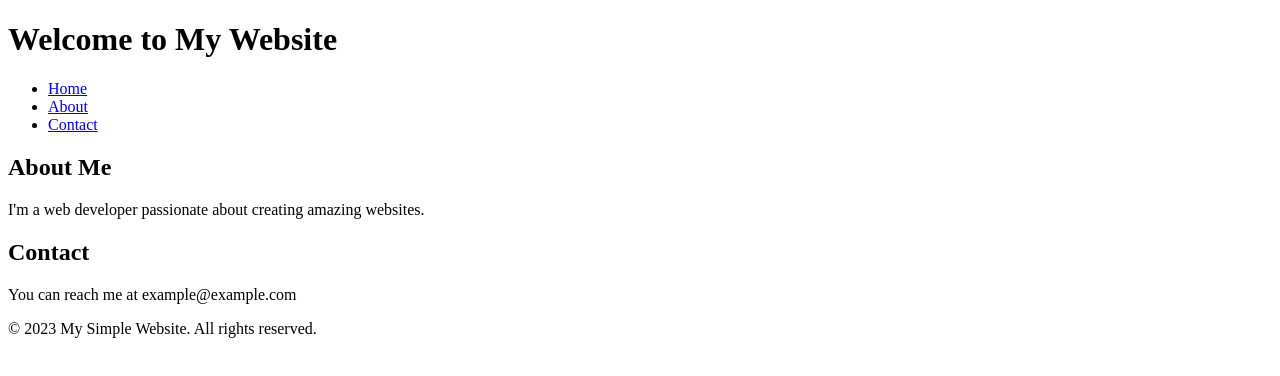
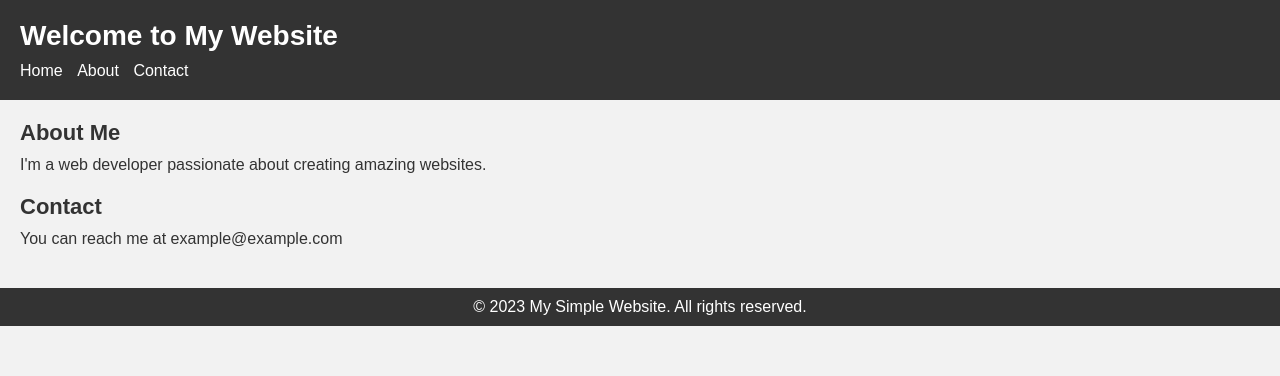
Before and after one commit to user-one10/user-one10.github.io, a plain HTML site: page index.html in a window 1280 px wide. Drawn offline with Linux system fonts and the light colour scheme.

Commit message:
Update index.html

```diff
--- a/index.html
+++ b/index.html
@@ -1,7 +1,66 @@
 <!DOCTYPE html>
 <html>
 <head>
-    <link rel="stylesheet" href="web.css">
+    <style>
+        /* Reset some default browser styles */
+body, h1, h2, p, ul, li {
+    margin: 0;
+    padding: 0;
+  }
+
+  /* Apply some basic styles */
+  body {
+    font-family: Arial, sans-serif;
+    background-color: #f2f2f2;
+    color: #333;
+  }
+
+  header {
+    background-color: #333;
+    padding: 20px;
+  }
+
+  h1 {
+    color: #fff;
+    font-size: 28px;
+    margin-bottom: 10px;
+  }
+
+  nav ul {
+    list-style: none;
+  }
+
+  nav ul li {
+    display: inline;
+    margin-right: 10px;
+  }
+
+  nav ul li a {
+    color: #fff;
+    text-decoration: none;
+  }
+
+  main {
+    padding: 20px;
+  }
+
+  section {
+    margin-bottom: 20px;
+  }
+
+  h2 {
+    font-size: 22px;
+    margin-bottom: 10px;
+  }
+
+  footer {
+    background-color: #333;
+    color: #fff;
+    padding: 10px;
+    text-align: center;
+  }
+
+    </style>
 
   <title>My Simple Website</title>
 </head>
```
